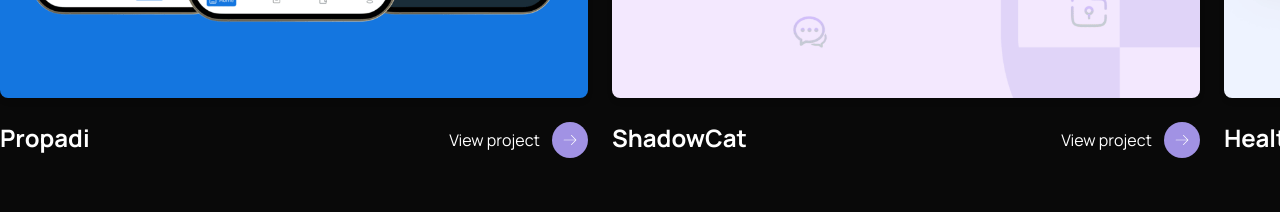
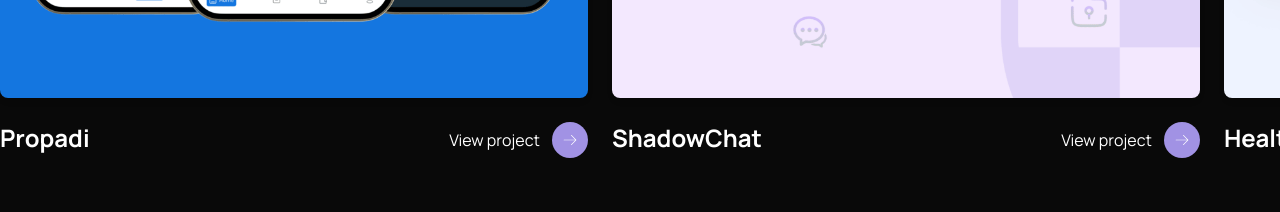
Before and after one commit to ify12345/kay-bams, a React (Vite) app: page / in a window 1280 px wide. Shown: the part 5900-6112 px from the top of the page. Built offline with nearby package versions, Linux system fonts and the light colour scheme.

Commit message:
content update

```diff
--- a/src/components/OtherUi.tsx
+++ b/src/components/OtherUi.tsx
@@ -10,7 +10,7 @@
 
 const projectLinks = [
   { imgSrc: Image1, link: 'https://www.figma.com/design/CNTE1C8kRhZAkB6FQkNJv4/Propadi-V1.0?node-id=1-4&t=PRz7Bs05UCk2giLn-1',title:'Propadi' },
-  { imgSrc: Image2, link: 'https://www.figma.com/design/JGF6IbdTtLg6aA2lqQECYz/ShadowChat?node-id=2-4&t=PRz7Bs05UCk2giLn-1',title:'ShadowCat' },
+  { imgSrc: Image2, link: 'https://www.figma.com/design/JGF6IbdTtLg6aA2lqQECYz/ShadowChat?node-id=2-4&t=PRz7Bs05UCk2giLn-1',title:'ShadowChat' },
   { imgSrc: Image3, link: 'https://www.figma.com/design/ANpIOFGSF5eN7mYUvG8sBJ/Health-Management-System?node-id=0-1&t=PRz7Bs05UCk2giLn-1',title:'Health Management Software' },
   { imgSrc: Image4, link: 'https://www.figma.com/design/KlOBwWQFU3g7MZKkcO6mSO/Trucki?node-id=670-3626&m=dev',title:'Trucki' },
   { imgSrc: Image5, link: 'https://www.figma.com/design/KlOBwWQFU3g7MZKkcO6mSO/Trucki?node-id=2807-5532&m=dev',title:'Trucki Admin Web Portal' },
```
